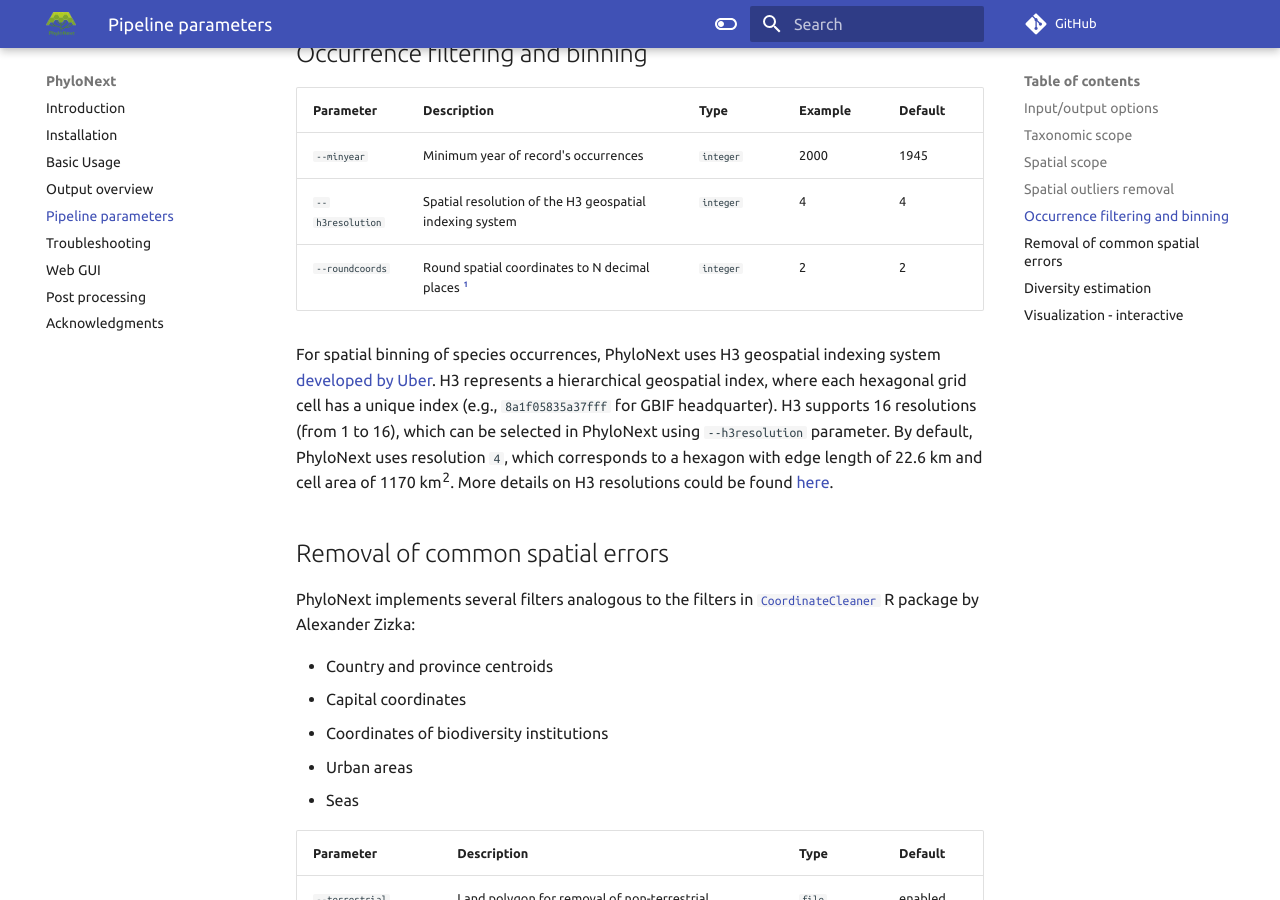
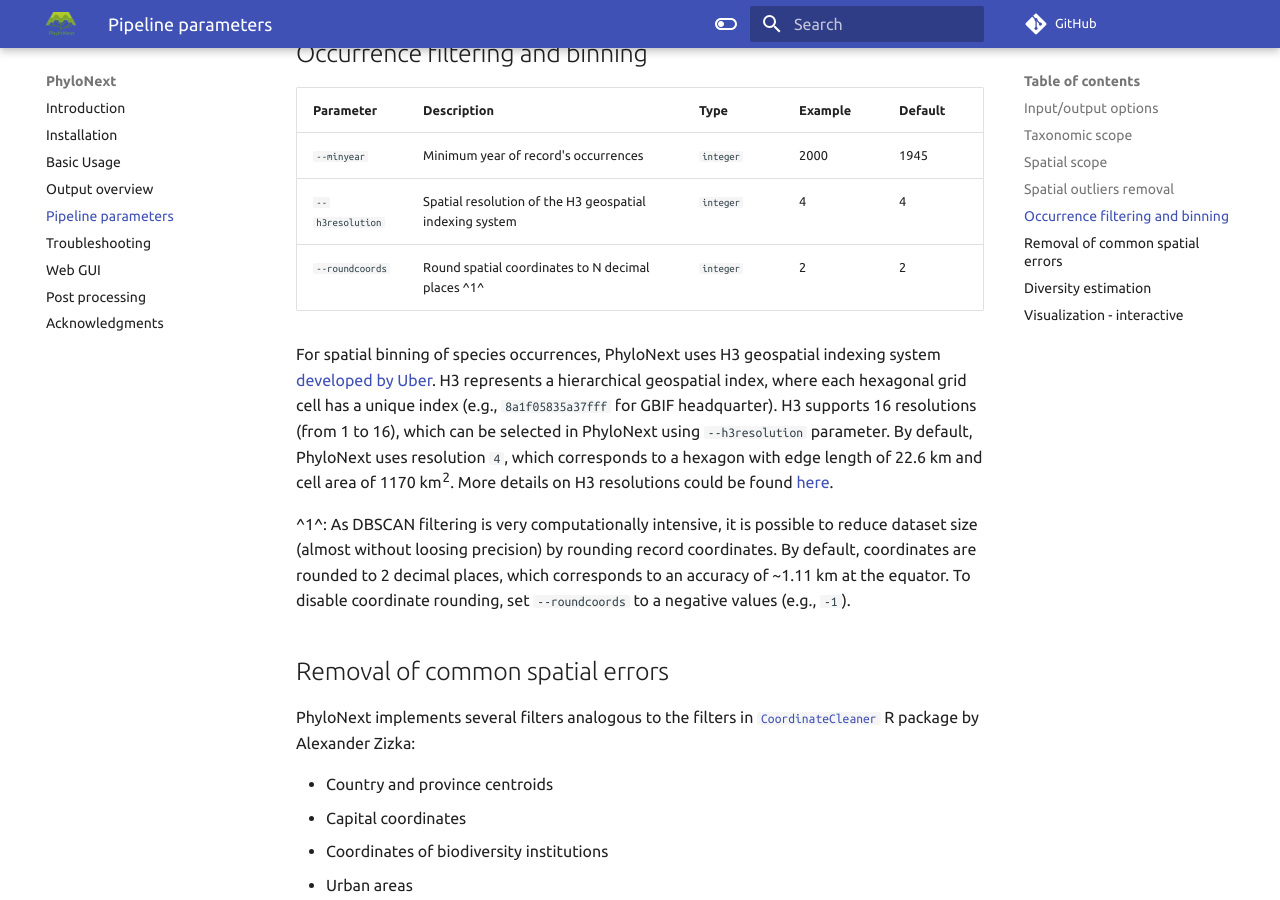
Before and after one commit to vmikk/phylonext_manual, an MkDocs documentation site: the page built from docs/parameters.md, in a window 1280 px wide and 900 px high, scrolled down 3722 px. Built offline with MkDocs 1.6.1 and Material for MkDocs 9.7.7, drawn with Linux system fonts in a browser that asks for light colours; comment, search, counter and statistics services are not loaded; some of the changed text lies outside the part shown.

Commit message:
replace footnotes

```diff
--- a/docs/parameters.md
+++ b/docs/parameters.md
@@ -119,7 +119,7 @@ For more details, see the blog post ["Outlier Detection Using DBSCAN"](https://d
 | ---------------- | ------------------------------------------------------- | --------- | ------- | ------- |
 | `--minyear`      | Minimum year of record's occurrences                    | `integer` | 2000    | 1945    |
 | `--h3resolution` | Spatial resolution of the H3 geospatial indexing system | `integer` | 4       | 4       |
-| `--roundcoords`  | Round spatial coordinates to N decimal places [^6]      | `integer` | 2       | 2       |
+| `--roundcoords`  | Round spatial coordinates to N decimal places ^1^       | `integer` | 2       | 2       |
 
 For spatial binning of species occurrences, PhyloNext uses H3 geospatial indexing system [developed by Uber](https://h3geo.org/docs).
 H3 represents a hierarchical geospatial index, where each hexagonal grid cell has a unique index (e.g., `8a1f05835a37fff` for GBIF headquarter).
@@ -127,7 +127,7 @@ H3 supports 16 resolutions (from 1 to 16), which can be selected in PhyloNext us
 By default, PhyloNext uses resolution `4`, which corresponds to a hexagon with edge length of 22.6 km and cell area of 1170 km<sup>2</sup>.
 More details on H3 resolutions could be found [here](https://h3geo.org/docs/core-library/restable/).
 
-[^6]:
+^1^:
     As DBSCAN filtering is very computationally intensive,
     it is possible to reduce dataset size (almost without loosing precision) by rounding record coordinates.
     By default, coordinates are rounded to 2 decimal places,
```
